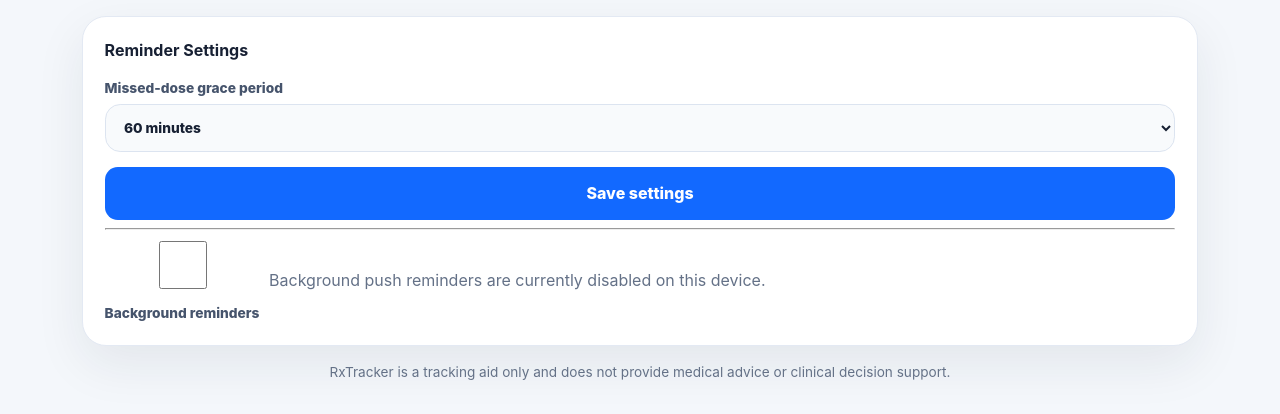
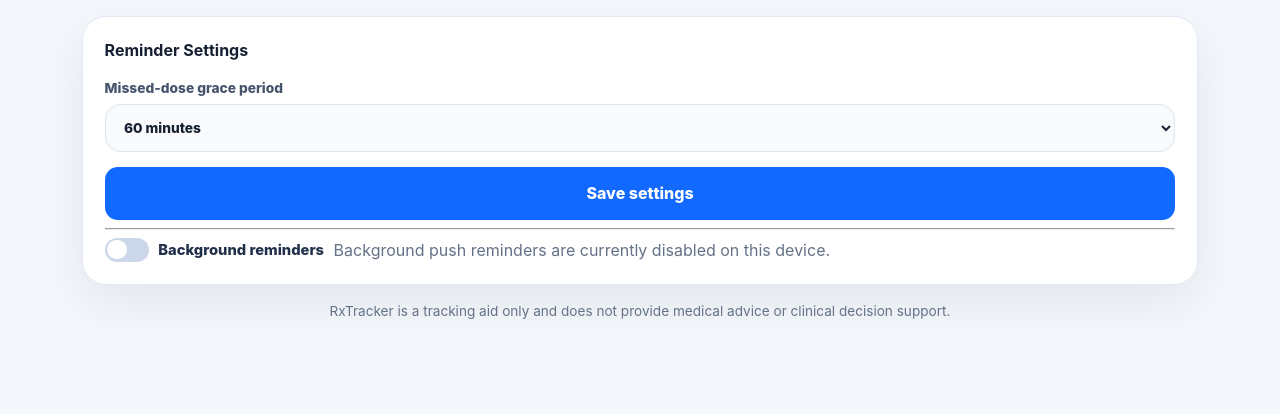
Before and after one commit to rudyjm3/rx-tracker, a PHP site: page /index.php?page=settings in a window 1280 px wide. Shown: the part 476-890 px from the top of the page. After the commit the page ends 795 px from the top, so only its background shows below. Run offline with PHP 8.4, Linux system fonts and the light colour scheme; data comes from the database, SQL or seed files in the repository; data that the repository does not hold is empty.

Commit message:
Add toggle styles and fix snooze label in push payload
- Add toggle switch CSS for the reminders toggle in settings
- Fix push notification body to say 'Snoozed dose due now' (was Postponed)
- Fix push notification URL to use relative path

Co-Authored-By: Claude Sonnet 4.6 <noreply@anthropic.com>

```diff
--- a/assets/css/styles.css
+++ b/assets/css/styles.css
@@ -569,6 +569,61 @@ select:focus,
   padding: 0.75rem;
 }
 
+.toggle-control {
+  align-items: center;
+  color: #21304a;
+  cursor: pointer;
+  display: inline-flex;
+  font-size: 0.92rem;
+  font-weight: 800;
+  gap: 0.55rem;
+}
+
+.toggle-control input {
+  height: 1px;
+  opacity: 0;
+  position: absolute;
+  width: 1px;
+}
+
+.toggle-slider {
+  background: #ccd8ea;
+  border-radius: 999px;
+  display: inline-block;
+  height: 1.55rem;
+  position: relative;
+  transition: background 160ms ease;
+  width: 2.8rem;
+}
+
+.toggle-slider::after {
+  background: #fff;
+  border-radius: 50%;
+  content: '';
+  height: 1.2rem;
+  left: 0.18rem;
+  position: absolute;
+  top: 0.17rem;
+  transition: transform 160ms ease;
+  width: 1.2rem;
+}
+
+.toggle-control input:checked + .toggle-slider {
+  background: #1269ff;
+}
+
+.toggle-control input:checked + .toggle-slider::after {
+  transform: translateX(1.24rem);
+}
+
+.toggle-control input:focus-visible + .toggle-slider {
+  box-shadow: 0 0 0 4px rgb(18 105 255 / 18%);
+}
+
+.toggle-label {
+  user-select: none;
+}
+
 .inactive-list {
   display: grid;
   gap: 0.75rem;
--- a/includes/PushNotificationService.php
+++ b/includes/PushNotificationService.php
@@ -59,9 +59,9 @@ final class PushNotificationService
         foreach ($due as $item) {
             $payload = json_encode([
                 'title' => (string) $item['name'] . ' (' . (string) $item['dose'] . ')',
-                'body' => (string) ($item['postponed_until'] ? 'Postponed dose due now' : 'Dose due now'),
+                'body' => (string) ($item['postponed_until'] ? 'Snoozed dose due now' : 'Dose due now'),
                 'tag' => 'dose|' . (int) $item['medication_id'] . '|' . (string) $item['scheduled_date'] . '|' . (string) $item['scheduled_time'],
-                'url' => '/index.php',
+                'url' => 'index.php',
             ], JSON_THROW_ON_ERROR);
 
             foreach ($subscriptions as $subscriptionRow) {
```
